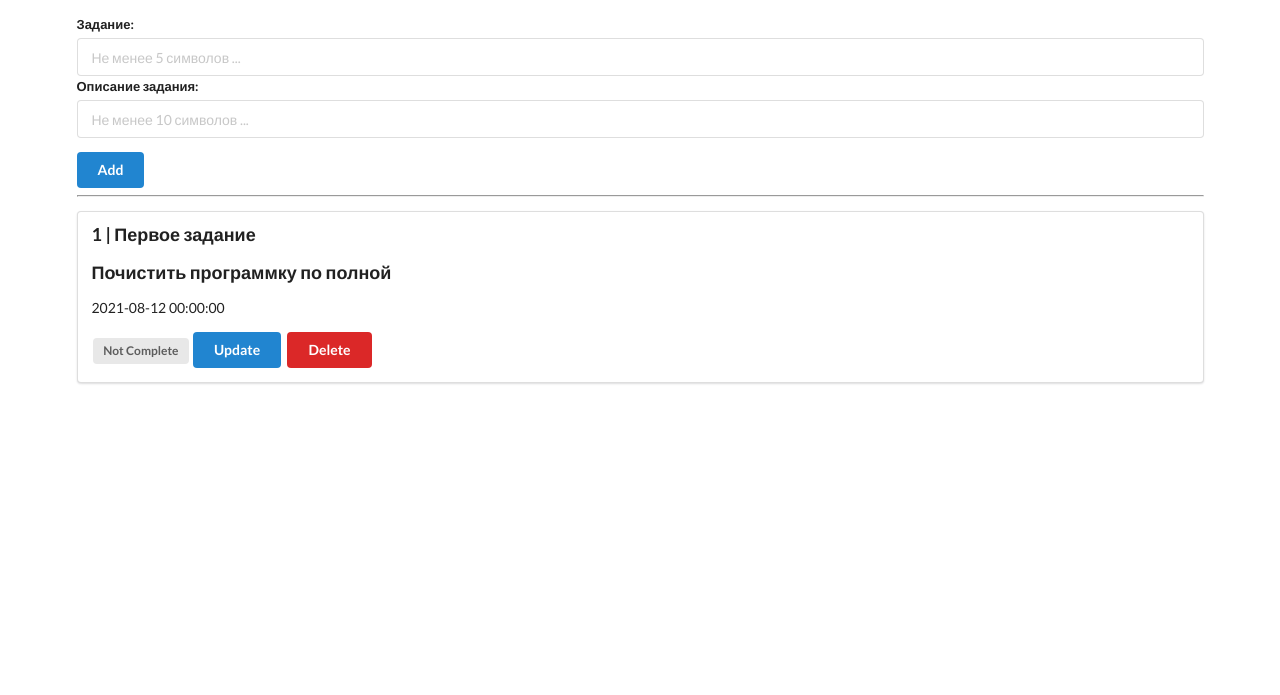
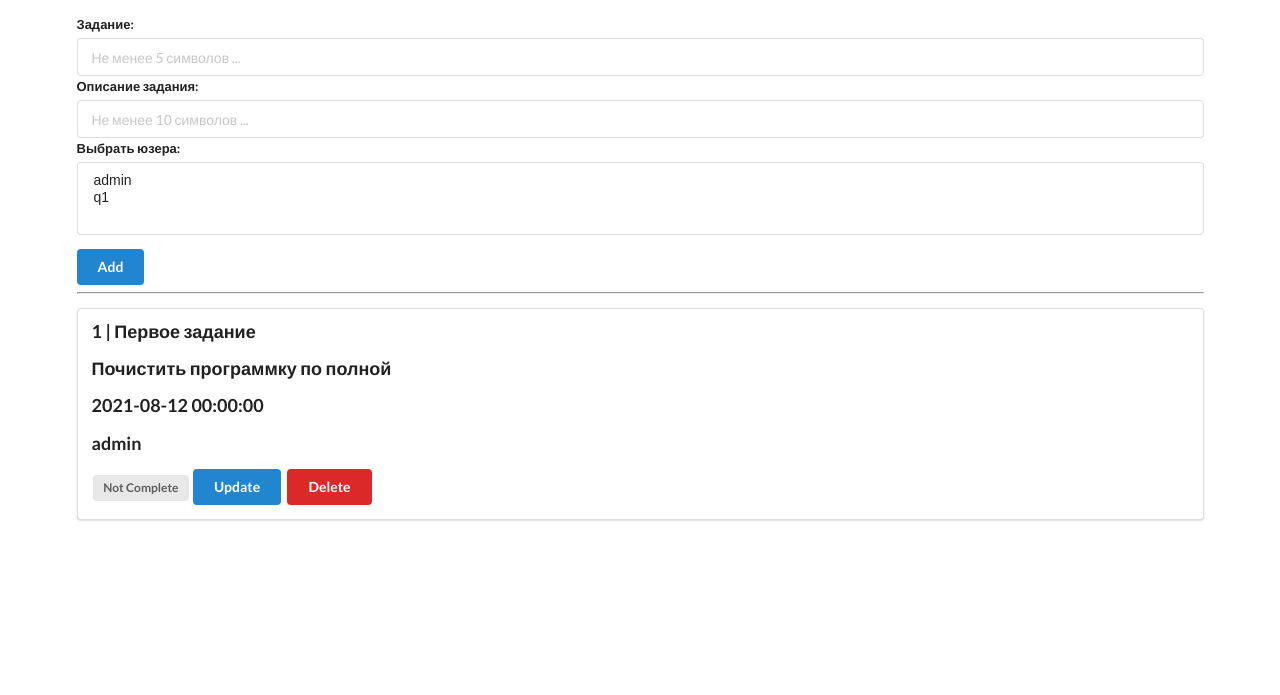
Before and after one commit to turamant/Task-Trecker, a Flask app: page / in a window 1280 px wide. Shown: the part 82-777 px from the top of the page. Run offline with Flask 2, Linux system fonts and the light colour scheme; data comes from the database, SQL or seed files in the repository; both versions use the stored data as it was after the commit.

Commit message:
добавил select в форму add.tasks

```diff
--- a/app.py
+++ b/app.py
@@ -66,6 +66,15 @@ def close_db(error):
         g.link_db.close()
 
 
+def get_users():
+    db = get_db()
+    query = select([users])
+    r = db.execute(query)
+    rows = r.fetchall()
+    return rows
+
+
+
 @app.route("/")
 def home():
     '''Главная страница'''
@@ -73,7 +82,7 @@ def home():
     query = select([tasks])
     r = db.execute(query)
     rows = r.fetchall()
-    return render_template("base.html", task_list=rows)
+    return render_template("base.html", task_list=rows, user_list=get_users())
 
 @app.route("/add", methods=["POST"])
 def add():
@@ -85,7 +94,8 @@ def add():
                 title=request.form.get("title"),
                 note=request.form.get("note"),
                 status=False,
-                data_create_task=datetime.date.today()
+                data_create_task=datetime.date.today(),
+                user_id=request.form.get("user_id"),
             )
             db.execute(query)
     return redirect(url_for("home"))
--- a/templates/base.html
+++ b/templates/base.html
@@ -14,12 +14,21 @@
     <div style="margin-top: 50px;" class="ui container">
         <h1 class="ui center aligned header">Task Trecker v.0.0.1</h1>
 
-        <form class="ui form" action="{{url_for('add')}}" method="post">
+
+        <form id="nubexForm" class="ui form" action="{{url_for('add')}}" method="post">
             <div class="field">
                 <label>Задание:</label>
                 <input type="text" name="title" placeholder="Не менее 5 символов ..."><br>
                 <label>Описание задания:</label>
                 <input type="text" name="note" placeholder="Не менее 10 символов ..."><br>
+                <label>Выбрать юзера:</label>
+                <select name="user_id" size="3" multiple form="nubexForm">
+                        {% for user in user_list %}
+                            <div class="ui segment">
+                                <option>{{ user.login }}</option>p>
+                            </div>
+                       {% endfor %}
+                </select>
             </div>
             <button class="ui blue button" type="submit">Add</button>
         </form>
@@ -31,7 +40,9 @@
         <div class="ui segment">
             <p class="ui big header">{{ task.id }} | {{ task.title }}</p>
             <p class="ui gray header">{{ task.note }}</p>
-            <p class="ui gray haeder">{{ task.data_create_task }}</p>
+            <p class="ui gray header">{{ task.data_create_task }}</p>
+            <p class="ui gray header">{{ task.user_id }}</p>
+
 
             {% if task.status == False %}
             <span class="ui gray label">Not Complete</span>
@@ -44,6 +55,9 @@
         </div>
         {% endfor %}
     </div>
+
+
+
 </body>
 
 </html>
```
Also changed, not shown: todo_002.db.
